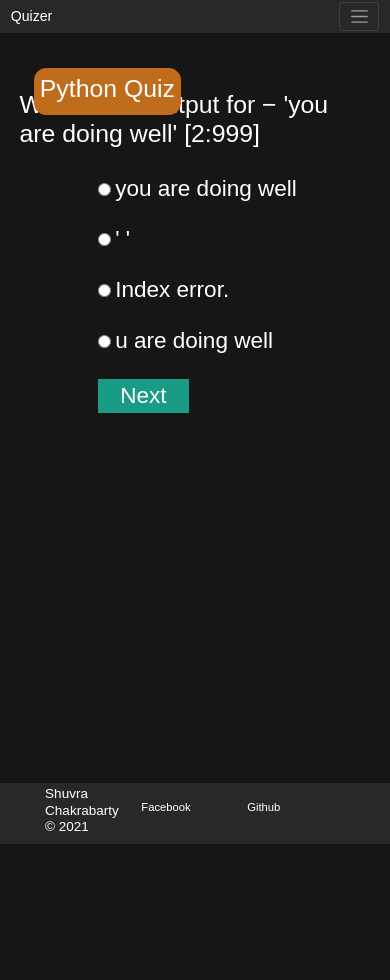
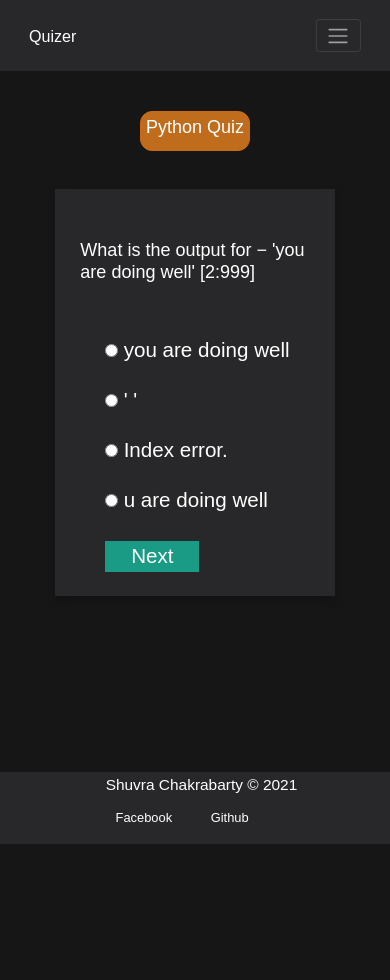
Before and after one commit to shuvra-matrix/programme_site, a Django app: page /python/ in a window 390 px wide. Before the commit the page ends 844 px from the top, so only its background shows below. Run offline with Django 3.2, Linux system fonts and the light colour scheme; data comes from the database, SQL or seed files in the repository; both versions use the stored data as it was after the commit.

Commit message:
css update

```diff
--- a/quiz/views.py
+++ b/quiz/views.py
@@ -125,7 +125,12 @@ def login(requests):
             requests.session['email'] = data_email
             requests.session['user_id'] = data.id
             message = f"Welcome {data.name}"
-            return render(requests, 'index.html', {'message': message})
+            requests.session['log'] = 'log'
+            context = {
+                'message':message,
+                'log':'log'
+            }
+            return render(requests, 'index.html', context=context)
         elif data_email != email and data_password != password:
             message = "Invalid Email And Passowrd"
             return render(requests, 'myaccount.html', {'message': message})
--- a/static/css/style.css
+++ b/static/css/style.css
@@ -2,18 +2,15 @@ body{
     margin: 0;
     padding: 0;
     box-sizing: border-box;
+    font-family: 'Raleway',
+    sans-serif;
     background-color: #171616;
 }
 
-body,
-html {
-    height: 100%;
-    margin: 0;
-    font-family: 'Raleway', sans-serif;
-}
+
 
 html{
-    font-size: 70.5%;
+    font-size: 80.5%;
 }
 
 footer{
@@ -50,8 +47,9 @@ footer,a{
 
 }
 
-.colors{padding: .2rem;
-font-size: 1.2rem;}
+.colors{padding: 1.2rem;
+font-size: 1.5rem;
+margin-bottom: 5rem;}
 
 #a_tag5{
 justify-content: flex-end;}
@@ -59,12 +57,11 @@ justify-content: flex-end;}
     margin-left: 5rem;
 }
 .main__section{
+    min-height: 100vh;
     width: 90%;
     margin: auto;
-    margin-top: 5rem;
     display: flex;
     flex-direction: column;
-    justify-content: center;
     align-items: center;
     max-height: 90vh;
 
@@ -80,8 +77,10 @@ border: none;
 text-align: center;}
 .button:hover{background: rgb(3, 32, 56);}
 
+.question{margin-top: 2rem;}
+
 .copy{font-size: 1.2rem;}
-.question,h1{font-size: 2.2rem;}
+.question,h1{font-size: 1.8rem;}
 .score_section {
     width: 90%;
     margin: auto;
@@ -96,7 +95,7 @@ align-items: center;}
 
 
 .quiz_name{position: absolute;
-top: 6rem;
+top: 9rem;
 left: 3rem;}
 
 
@@ -110,7 +109,7 @@ left: 3rem;}
     flex-wrap: wrap;
 }
 
-.index_svg{width: 50rem;}
+.index_svg{width: 60rem;}
 .index_text{flex: 1 1 20rem;height: 21rem;}
 .index_image{flex: 1 1 10rem;}
 
@@ -277,3 +276,110 @@ margin-right: auto;}
 #ac_p{
     color: #a64040;
 }
+
+#cont{
+    min-height: 10vh;
+    display: flex;
+    justify-content: center;
+    align-items: center;
+    flex-direction: column;
+    background-color: #28282a;
+    min-width: 60%;
+    margin-top: 4rem;
+    margin-left: auto;
+    margin-right: auto;
+    box-shadow: 0 4px 8px 0 rgba(0, 0, 0, 0.2);
+    transition: 0.3s;
+}
+#cont:hover {
+    box-shadow: 0 8px 16px 0 rgba(0, 0, 0, 0.2);
+}
+
+.div_input {
+    font-size: 1.6rem;
+}
+#rad1{font-size: 1.2rem;}
+
+
+@media only screen and (max-width:970px) {
+
+    .quiz_name {
+        position: relative;
+        top: -25px;
+        left: auto;
+    }
+
+    #cont{margin-top: 1rem;}
+}
+
+
+@media only screen and (max-width:554px) {
+
+        footer{
+            width: 100%;
+            text-decoration: none;
+            color: white;
+            display: flex;
+            flex-direction: column;
+            text-align: center;
+        }
+        footer,
+        h3 {
+            flex: 1 1 2rem;
+            color: white;
+        }
+        footer,
+        li {
+            list-style-type: none;
+            padding-right: 3rem;
+        }
+
+}
+
+
+
+@media only screen and (max-width:741px) {
+    .index_svg {
+        width: 40rem;
+    }
+
+    .index_text{
+        margin-top: 5rem;
+        text-align: center;
+        flex: 1 1 5rem;
+    }
+    .index_image {
+        display: flex;
+        width: 90%;
+        margin: auto;
+        flex: 1 1 10rem;
+        justify-content: center;
+        align-items: center;
+
+    }
+
+}
+
+@media only screen and (max-width:872px) {
+    .index_svg{width: 40rem;}
+
+
+
+
+}
+
+
+
+
+@media only screen and (max-width:924px){
+    .question,
+    h1 {
+        font-size: 1.4rem;
+    }
+    .question{padding: 2rem;}
+    #cont{width: 80%;}
+    .button{font-size: 1.6rem;}
+    .colors {
+        padding: 1.5rem;
+    }
+}
--- a/templates/head.html
+++ b/templates/head.html
@@ -37,12 +37,15 @@
                         <a class="nav-link " id="a_tag2" aria-current="page" href="{% url 'base:account' %}">My Account</a>
                         </li>
                         </li>
-                        <li class="nav-item">
-                        <a class="nav-link " id="a_tag5" href="{% url 'base:myaccount' %}">Log In</a>
-                        </li>
-                        <li class="nav-item">
-                        <a class="nav-link " id="a_tag5" href="{% url 'base:logout' %}">Log Out</a>
-                        </li>
+                        {% if log %}
+                            <li class="nav-item">
+                            <a class="nav-link " id="a_tag5" href="{% url 'base:logout' %}">Log Out</a>
+                            </li>
+                        {% else %}
+                             <li class="nav-item">
+                            <a class="nav-link " id="a_tag5" href="{% url 'base:myaccount' %}">Log In</a>
+                            </li>
+                        {% endif %}
                     </ul>
                     </div>
                 </div>
--- a/templates/myaccount.html
+++ b/templates/myaccount.html
@@ -23,7 +23,7 @@
                 <input type="password" name="confpassword" id="" placeholder="Confirm Password" required>
                 <br>
                 <br>
-                <input class="btn btn-primary" type="submit" value="Sing up">
+                <input class="btn btn-success" type="submit" value="Sing up">
             </form>
         </div>
     </section>
--- a/templates/python.html
+++ b/templates/python.html
@@ -5,6 +5,7 @@
         <div class="quiz_name">
              <h1 class="quiz_text">Python Quiz</h1>
         </div>
+        <div id="cont">
             <div class="question">
             <h1>{{question}}</h1>
             </div>
@@ -12,21 +13,22 @@
                 <form action="{% url 'base:check' %}" method="POST">
                     {% csrf_token %}
                     <div class="div_input">
-                    <input type="radio" name="q1" id="" value="{{o1}}">{{o1}}
+                        <input type="radio" name="q1" class="q_radio" id="rad1" value="{{o1}}">{{o1}}
                     </div>
                     <div class="div_input">
-                <input type="radio" name="q1" id="" value="{{o2}}">{{o2}}
+                    <input type="radio" name="q1" class="q_radio" id="" value="{{o2}}">{{o2}}
                     </div>
                     <div class="div_input">
-                <input type="radio" name="q1" id="" value="{{o3}}">{{o3}}
+                    <input type="radio" name="q1" id="" class="q_radio" value="{{o3}}">{{o3}}
                     </div>
                     <div class="div_input">
-                <input type="radio" name="q1" id="" value="{{o4}}">{{o4}}
+                    <input type="radio" name="q1" id="" class="q_radio" value="{{o4}}">{{o4}}
                     </div>
                     <div class="div_input">
-                    <input class="button" type="submit" name="submit" value="Next">
+                        <input class="button" type="submit" class="q_radio" name="submit" value="Next">
                     </div>
                 </form>
+                </div>
         </div>
     </section>
     <footer>
```
Also changed, not shown: db.sqlite3. Lines whose indentation alone changed are shown as unchanged.
